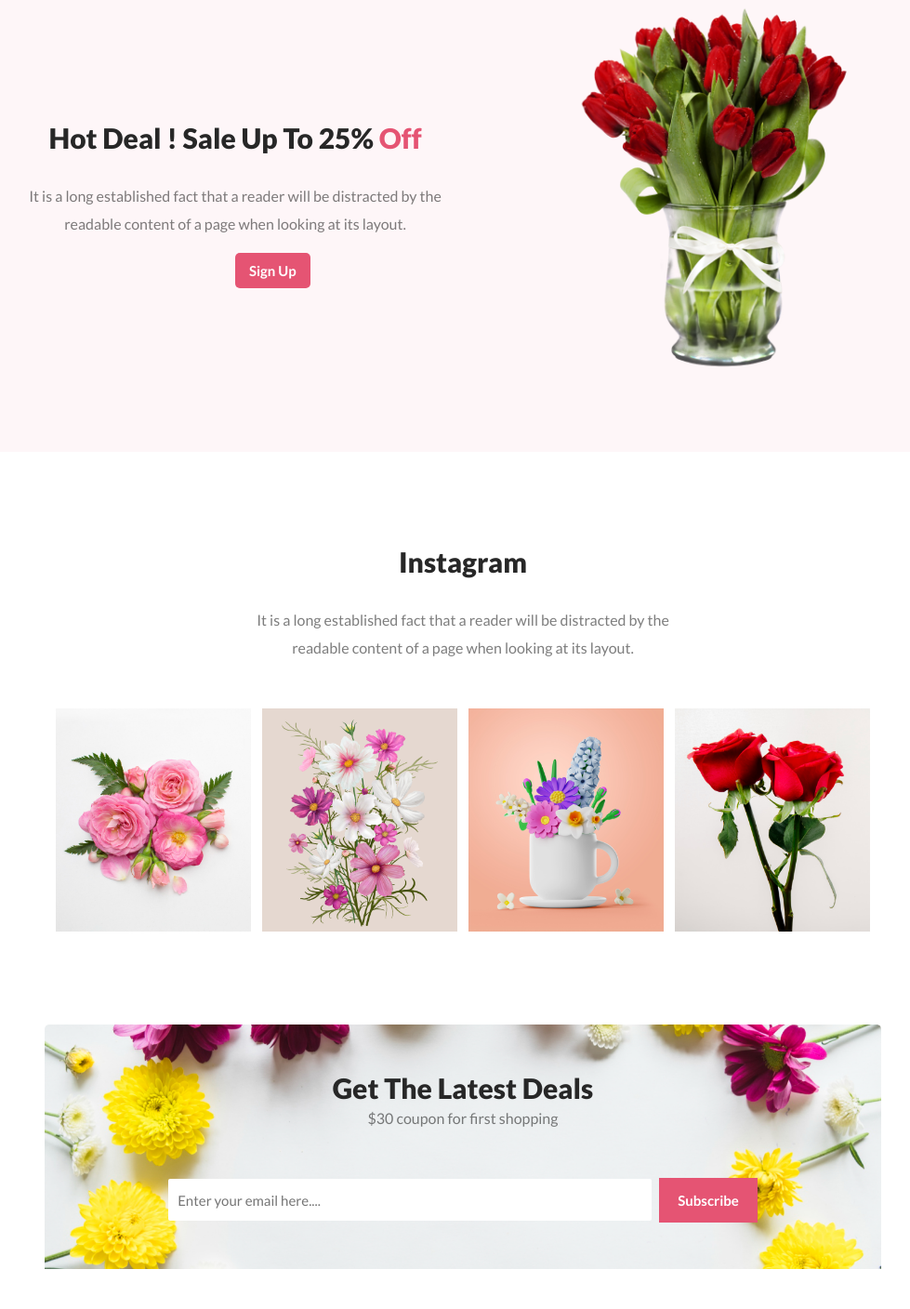
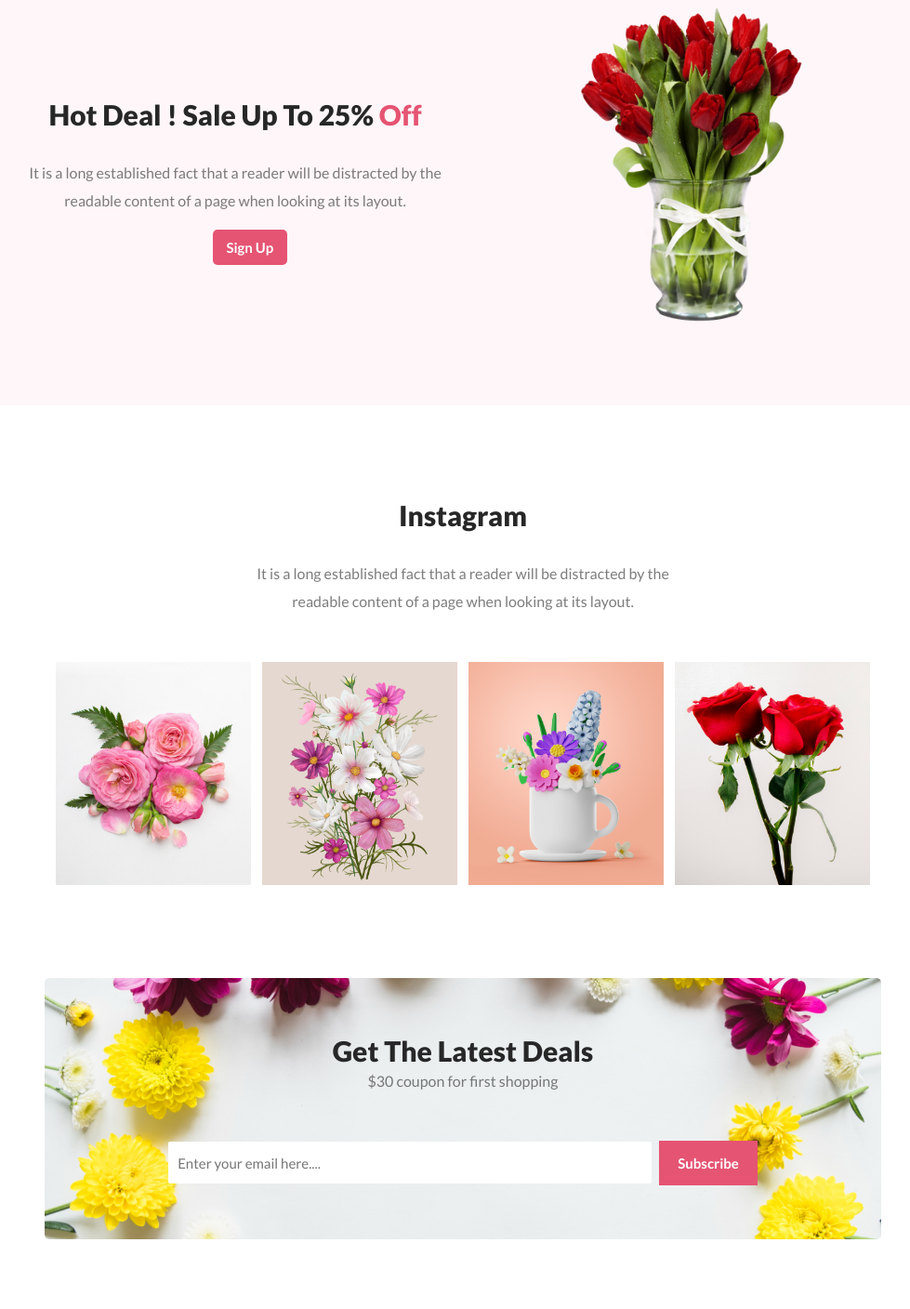
Before and after one commit to AbdullahAlJubair/flower-shop-assignment, a plain HTML site: page index.html in a window 1280 px wide. Shown: the part 1812-3220 px from the top of the page at 93% size, without its empty margins (142-1121 px from the left). Drawn offline with Linux system fonts and the light colour scheme.

Commit message:
Project Revision 1

```diff
--- a/Styles/style.css
+++ b/Styles/style.css
@@ -131,13 +131,13 @@ body {
 }
 .deals-column > .primary-btn {
     position: relative;
-    left: 50%;
+    left: 45%;
 }
 .deals-column img {
     position: relative;
     left: 25%;
-    width: 300px;
-    height: 400px;
+    width: 250px;
+    height: 350px;
 }
 /*Instagram Section Design*/
 .instagram {
@@ -163,7 +163,7 @@ body {
 .newsletter {
     max-width: 700px;
     margin: 100px auto 0px;
-    padding: 50px 100px;
+    padding: 60px 100px;
     text-align: center;
     background-image: url('../Flower Asset/Rectangle 9.png');
     background-repeat: no-repeat;
```
